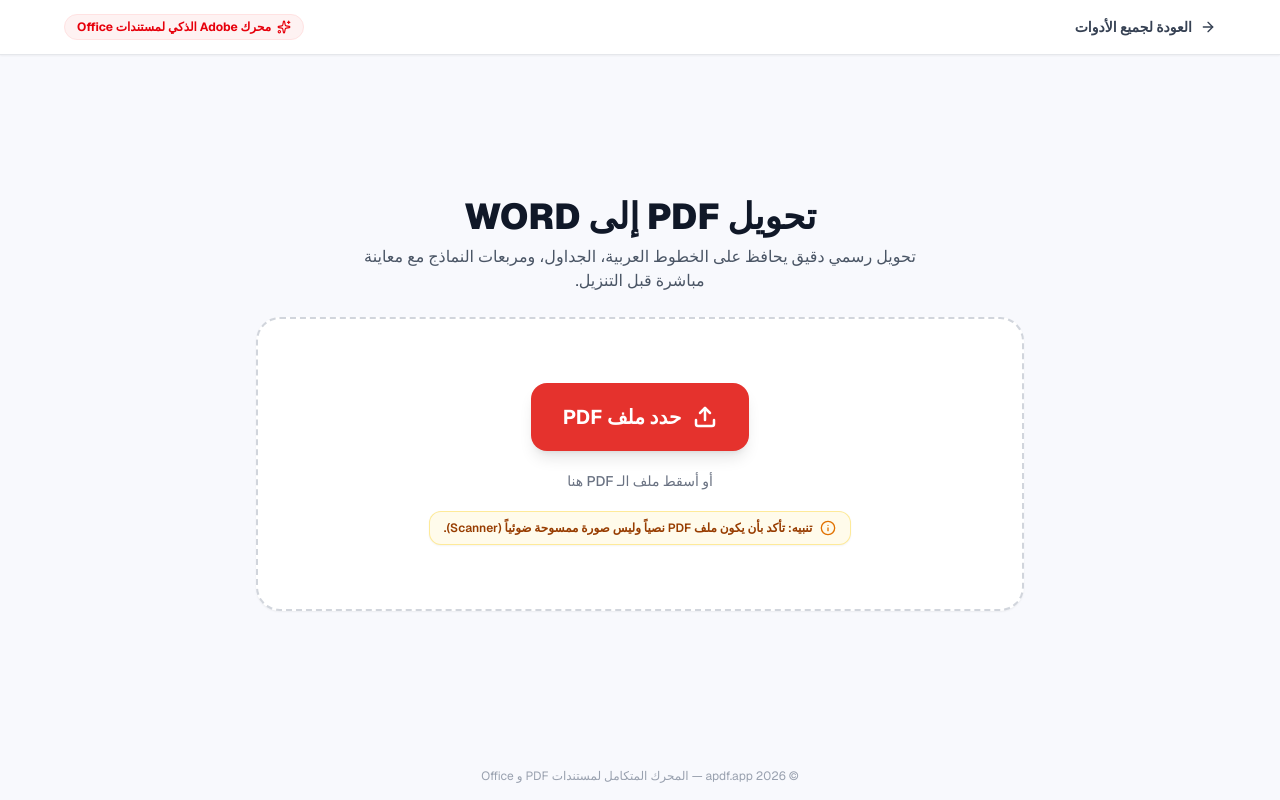
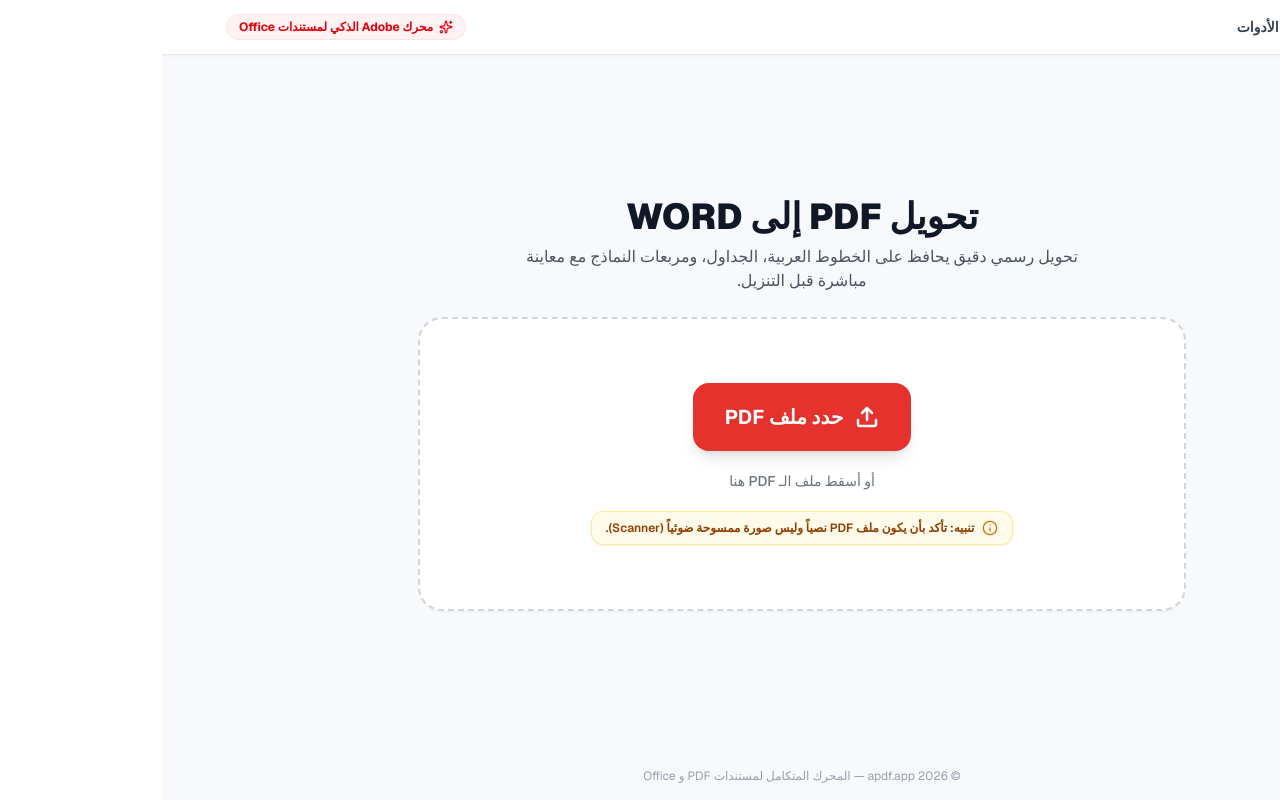
Before and after one commit to Domnyon/apdf-app, a Next.js app: page /pdf-to-word in a window 1280 px wide. Built offline with nearby package versions, Linux system fonts and the light colour scheme.

Commit message:
Update layout.tsx

```diff
--- a/src/app/layout.tsx
+++ b/src/app/layout.tsx
@@ -13,17 +13,22 @@ const geistMono = Geist_Mono({
 });
 
 export const metadata: Metadata = {
-  title: "Create Next App",
-  description: "Generated by create next app",
+  title: "DOMNY PDF | أدوات تعديل وتحويل ملفات PDF أونلاين مجاناً",
+  description: "أدوات مجانية وسريعة لمعالجة وتعديل ملفات PDF مباشرة من جهازك: دمج، تقسيم، ضغط، وتحويل بأمان تام وبدون رفع ملفاتك لأي خادم.",
 };
 
-export default function RootLayout({ children }: LayoutProps<"/">) {
+export default function RootLayout({
+  children,
+}: Readonly<{
+  children: React.ReactNode;
+}>) {
   return (
-    <html
-      lang="en"
-      className={`${geistSans.variable} ${geistMono.variable} h-full antialiased`}
-    >
-      <body className="min-h-full flex flex-col">{children}</body>
+    <html lang="ar" dir="rtl">
+      <body
+        className={`${geistSans.variable} ${geistMono.variable} antialiased`}
+      >
+        {children}
+      </body>
     </html>
   );
 }
```
